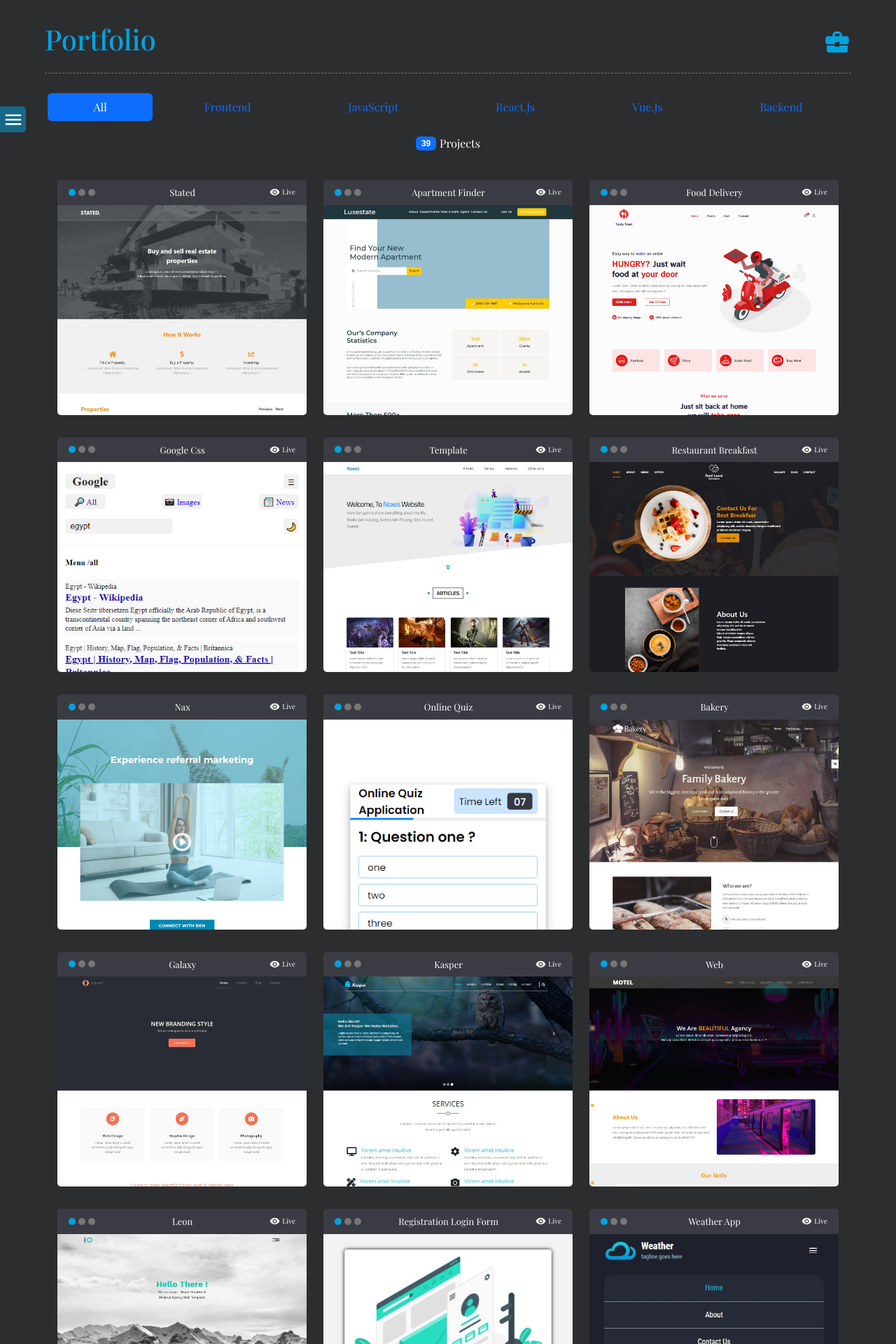
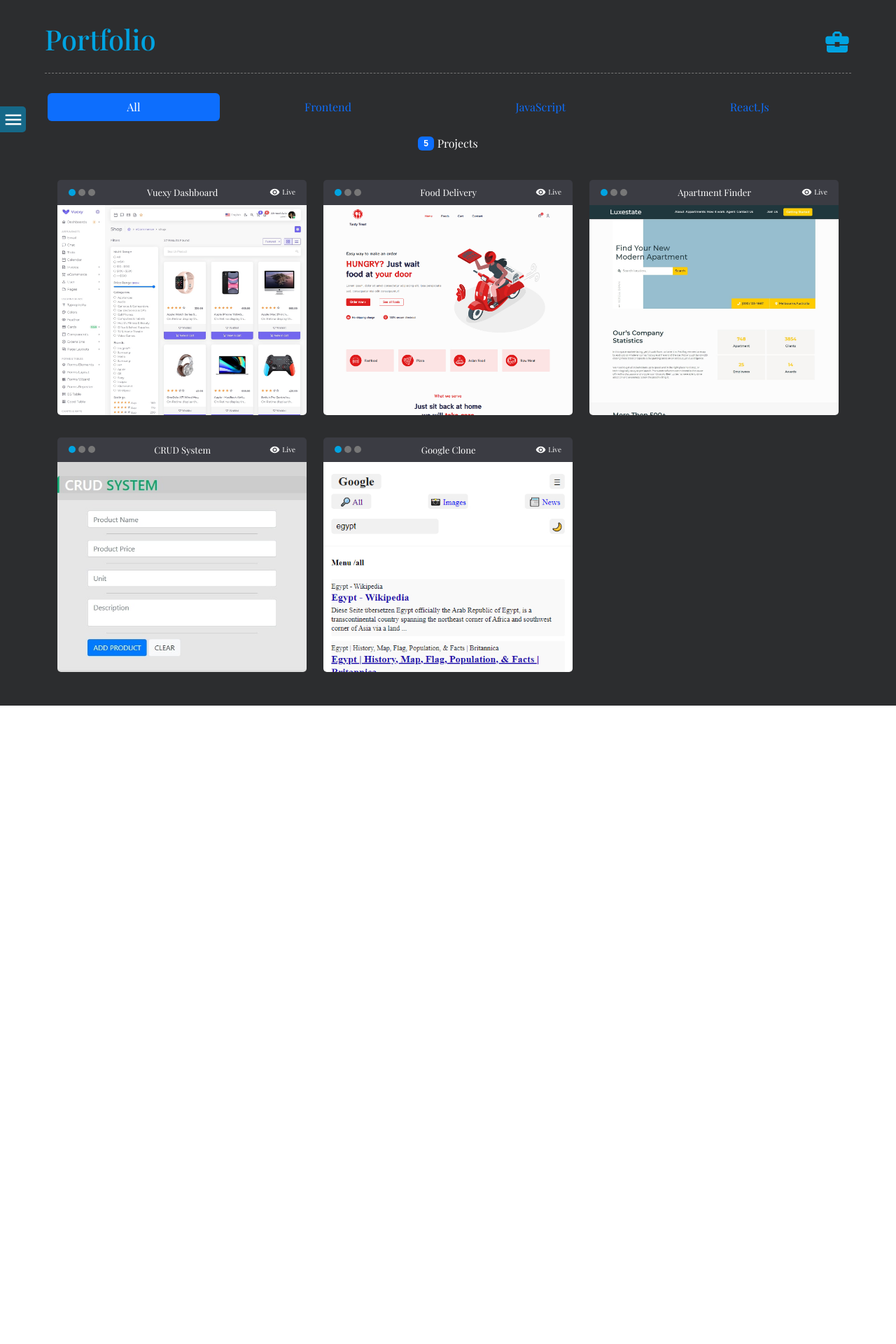
Before and after one commit to Aziz3010/aziz-website, a React (Create React App) app: page /portfolio in a window 1280 px wide. Shown: the top 1920 px of the page at 70% size. After the commit the page ends 1008 px from the top, so only its background shows below. Built offline with nearby package versions, Linux system fonts and the light colour scheme.

Commit message:
edit on portfolio page

```diff
--- a/src/Pages/Portfolio/Portfolio.jsx
+++ b/src/Pages/Portfolio/Portfolio.jsx
@@ -43,13 +43,13 @@ const Portfolio = () => {
           <a className="nav-link" rel="noreferrer" href="/">React.Js</a>
         </li>
 
-        <li className="nav-item m-1" onClick={ (e) => handleTabs(e) }>
+        {/* <li className="nav-item m-1" onClick={ (e) => handleTabs(e) }>
           <a className="nav-link" rel="noreferrer" href="/">Vue.Js</a>
-        </li>
+        </li> */}
 
-        <li className="nav-item m-1" onClick={ (e) => handleTabs(e) }>
+        {/* <li className="nav-item m-1" onClick={ (e) => handleTabs(e) }>
           <a className="nav-link"  rel="noreferrer" href="/">Backend</a>
-        </li>
+        </li> */}
 
       </ul>
       {/* Projects Numeber */}
--- a/src/Projects.js
+++ b/src/Projects.js
@@ -1,315 +1,44 @@
-import I1 from "./images/projects/Stated-Template.jpg";
-import I2 from "./images/projects/Apartment-Finder.jpg";
-import I3 from "./images/projects/Template-3.jpg";
-import I4 from "./images/projects/Restaurant-Breakfast-Template.jpg";
-import I5 from "./images/projects/Bakery-Site.jpg";
-import I6 from "./images/projects/Galaxy-Template.jpg";
-import I7 from "./images/projects/Kasper-Template.jpg";
-import I8 from "./images/projects/Web-Template.jpg";
-import I9 from "./images/projects/Leon-Template.jpg";
-import I10 from "./images/projects/Registration-Login-Form.jpg";
-import I11 from "./images/projects/Weather-App.jpg";
-import I12 from "./images/projects/CRUD-System.jpg";
-import I13 from "./images/projects/Egyptian-Party.jpg";
-import I14 from "./images/projects/x-o-game.jpg";
-import I15 from "./images/projects/Quiz-app.jpg";
-import I16 from "./images/projects/aziz-portfolio.jpg";
-import I17 from "./images/projects/asset.jpg";
-import I18 from "./images/projects/mini-store.jpg";
-import I19 from "./images/projects/aziz-notes.jpg";
-import I20 from "./images/projects/todo-list.jpg";
-import I21 from "./images/projects/aziz-e-store.jpg";
-import I22 from "./images/projects/win-with-aziz.jpg";
-import I23 from "./images/projects/care-zone.jpg";
-import I24 from "./images/projects/Shopping-Cart-php.jpg";
-import I25 from "./images/projects/Dentist-Care.jpg";
-import I26 from "./images/projects/admin-dashboard.jpg";
-import I27 from "./images/projects/restaurant-react.jpg";
-import I28 from "./images/projects/deliveryfoodapp.jpg";
-import I29 from "./images/projects/calculator.jpg";
-import I30 from "./images/projects/vuexy-dashboard.jpg";
-import I31 from "./images/projects/todo-vue-app.jpg";
-import I32 from "./images/projects/food-recipe.jpg";
-import I33 from "./images/projects/ecommerce-app.jpg";
-import I34 from "./images/projects/real-estate-app.jpg";
-import I35 from "./images/projects/google-clone.jpg";
-import I36 from "./images/projects/Online-Quiz.jpg";
-import I37 from "./images/projects/google-search-clone.jpg";
-import I38 from "./images/projects/nax.jpg";
-import I39 from "./images/projects/food-delivery.jpg";
+import I1 from "./images/projects/vuexy-dashboard.jpg";
+import I2 from "./images/projects/food-delivery.jpg";
+import I3 from "./images/projects/Apartment-Finder.jpg";
+import I4 from "./images/projects/CRUD-System.jpg";
+import I5 from "./images/projects/google-search-clone.jpg";
 
 const projects = [
   {
-    'name': "Stated",
-    'live_link': "https://aziz3010.github.io/Stated-Template/",
+    'name': "vuexy-dashboard",
+    'live_link': "https://aziz3010.github.io/vuexy-dashboard/",
     'pic': I1,
-    'project_name': "Stated",
-    'technology': "Frontend",
-  },
-  {
-    'name': "Apartment Finder",
-    'live_link': "https://aziz3010.github.io/Apartment-Finder/",
-    'pic': I2,
-    'project_name': "Apartment Finder",
+    'project_name': "vuexy dashboard",
     'technology': "Frontend",
   },
   {
     'name': "Food delivery",
     'live_link': "https://food-delivery-app-flax.vercel.app/home",
-    'pic': I39,
+    'pic': I2,
     'project_name': "Food delivery",
     'technology': "React.Js",
   },
   {
-    'name': "Google Css",
-    'live_link': "https://google-search-clone-cyan.vercel.app/all",
-    'pic': I37,
-    'project_name': "Google Css",
-    'technology': "React.Js",
-  },
-  {
-    'name': "Template 3",
-    'live_link': "https://aziz3010.github.io/Template-3/",
+    'name': "Apartment Finder",
+    'live_link': "https://aziz3010.github.io/Apartment-Finder/",
     'pic': I3,
-    'project_name': "Template",
+    'project_name': "Apartment Finder",
     'technology': "Frontend",
   },
-  {
-    'name': "Restaurant Breakfast",
-    'live_link': "https://aziz3010.github.io/Restaurant-Breakfast-Template/",
-    'pic': I4,
-    'project_name': "Restaurant Breakfast",
-    'technology': "Frontend",
-  },
-  {
-    'name': "Nax",
-    'live_link': "https://aziz3010.github.io/Nax/",
-    'pic': I38,
-    'project_name': "Nax",
-    'technology': "Frontend",
-  },
-  {
-    'name': "Online Quiz",
-    'live_link': "https://aziz3010.github.io/Online-Quiz-App/",
-    'pic': I36,
-    'project_name': "Online Quiz",
-    'technology': "JavaScript",
-  },
-  {
-    'name': "Bakery",
-    'live_link': "https://aziz3010.github.io/Bakery/",
-    'pic': I5,
-    'project_name': "Bakery",
-    'technology': "Frontend",
-  },
-  {
-    'name': "Galaxy",
-    'live_link': "https://aziz3010.github.io/Galaxy-Template/",
-    'pic': I6,
-    'project_name': "Galaxy",
-    'technology': "Frontend",
-  },
-  {
-    'name': "Kasper",
-    'live_link': "https://aziz3010.github.io/Kasper-Template/",
-    'pic': I7,
-    'project_name': "Kasper",
-    'technology': "Frontend",
-  },
-  {
-    'name': "Template 2",
-    'live_link': "https://aziz3010.github.io/Web-Template/",
-    'pic': I8,
-    'project_name': "Web",
-    'technology': "Frontend",
-  },
-  {
-    'name': "Leon",
-    'live_link': "https://aziz3010.github.io/Leon-Template/",
-    'pic': I9,
-    'project_name': "Leon",
-    'technology': "Frontend",
-  },
-  {
-    'name': "Registration & Login",
-    'live_link': "https://aziz3010.github.io/Registration-Login-Form/",
-    'pic': I10,
-    'project_name': "Registration Login Form",
-    'technology': "JavaScript",
-  },
-  {
-    'name': "Weather App",
-    'live_link': "https://aziz3010.github.io/Weather-App/",
-    'pic': I11,
-    'project_name': "Weather App",
-    'technology': "JavaScript",
-  },
+
   {
     'name': "CRUD-System",
     'live_link': "https://aziz3010.github.io/CRUD-System/",
-    'pic': I12,
+    'pic': I4,
     'project_name': "CRUD System",
     'technology': "JavaScript",
   },
   {
-    'name': "Egyptian Party",
-    'live_link': "https://aziz3010.github.io/Egyptian-Party/",
-    'pic': I13,
-    'project_name': "Egyptian Party",
-    'technology': "JavaScript",
-  },
-  {
-    'name': "x-o game",
-    'live_link': "https://aziz3010.github.io/x-o-game/",
-    'pic': I14,
-    'project_name': "x-o game",
-    'technology': "JavaScript",
-  },
-  {
-    'name': "Quiz app",
-    'live_link': "https://aziz3010.github.io/Quiz-app/",
-    'pic': I15,
-    'project_name': "Quiz app",
-    'technology': "JavaScript",
-  },
-  {
-    'name': "portfolio",
-    'live_link': "https://aziz-portfolio200.herokuapp.com/",
-    'pic': I16,
-    'project_name': "portfolio",
-    'technology': "React.Js",
-  },
-  {
-    'name': "asset200",
-    'live_link': "https://asset200.herokuapp.com/",
-    'pic': I17,
-    'project_name': "asset",
-    'technology': "React.Js",
-  },
-  {
-    'name': "mini-store200",
-    'live_link': "https://mini-store200.herokuapp.com/",
-    'pic': I18,
-    'project_name': "mini store",
-    'technology': "React.Js",
-  },
-  {
-    'name': "notes",
-    'live_link': "https://aziz-notes.herokuapp.com/",
-    'pic': I19,
-    'project_name': "notes",
-    'technology': "React.Js",
-  },
-  {
-    'name': "todo",
-    'live_link': "https://todo300.herokuapp.com/",
-    'pic': I20,
-    'project_name': "todo list",
-    'technology': "React.Js",
-  },
-  {
-    'name': "e store",
-    'live_link': "http://aziz-e-store.rf.gd/",
-    'pic': I21,
-    'project_name': "e store",
-    'technology': "Backend",
-  },
-  {
-    'name': "win with aziz",
-    'live_link': "http://win-with-aziz.rf.gd/",
-    'pic': I22,
-    'project_name': "win",
-    'technology': "Backend",
-  },
-  {
-    'name': "car zone",
-    'live_link': "https://aziz3010.github.io/car-zone/",
-    'pic': I23,
-    'project_name': "car zone",
-    'technology': "Frontend",
-  },
-  {
-    'name': "Shopping & Cart",
-    'live_link': "http://shoppingwithcart.rf.gd/",
-    'pic': I24,
-    'project_name': "Shopping & Cart",
-    'technology': "Backend",
-  },
-  {
-    'name': "Dentist Care",
-    'live_link': "NotFound.html",
-    'pic': I25,
-    'project_name': "Dentist Care",
-    'technology': "Backend",
-  },
-  {
-    'name': "Admin Dashboard",
-    'live_link': "https://github.com/Aziz3010/admin-dashboard",
-    'pic': I26,
-    'project_name': "Admin Dashboard",
-    'technology': "React.Js",
-  },
-  {
-    'name': "restaurant React.Js",
-    'live_link': "https://restaurant-by-react.netlify.app/",
-    'pic': I27,
-    'project_name': "restaurant",
-    'technology': "React.Js",
-  },
-  {
-    'name': "Delivery Food App",
-    'live_link': "https://deliveryfoodapp.netlify.app/",
-    'pic': I28,
-    'project_name': "Delivery Food App",
-    'technology': "React.Js",
-  },
-  {
-    'name': "Calculator",
-    'live_link': "https://aziz3010.github.io/calculator/",
-    'pic': I29,
-    'project_name': "Calculator",
-    'technology': "JavaScript",
-  },
-  {
-    'name': "vuexy-dashboard",
-    'live_link': "https://aziz3010.github.io/vuexy-dashboard/",
-    'pic': I30,
-    'project_name': "vuexy dashboard",
-    'technology': "Frontend",
-  },
-  {
-    'name': "todo app",
-    'live_link': "https://aziz-todo-vue-app.netlify.app/",
-    'pic': I31,
-    'project_name': "todo app",
-    'technology': "Vue.Js",
-  },
-  {
-    'name': "food recipe",
-    'live_link': "../NotFound.html",
-    'pic': I32,
-    'project_name': "food recipe",
-    'technology': "React.Js",
-  },
-  {
-    'name': "ecommerce app",
-    'live_link': "../NotFound.html",
-    'pic': I33,
-    'project_name': "ecommerce",
-    'technology': "React.Js",
-  },
-  {
-    'name': "Real state",
-    'live_link': "https://real-estate-coral.vercel.app/",
-    'pic': I34,
-    'project_name': "Real state",
-    'technology': "React.Js",
-  },
-  {
-    'name': "Google tw",
-    'live_link': "https://google-clone-woad-tau.vercel.app/search",
-    'pic': I35,
-    'project_name': "Google tw",
+    'name': "Google clone",
+    'live_link': "https://google-search-clone-cyan.vercel.app/all",
+    'pic': I5,
+    'project_name': "Google clone",
     'technology': "React.Js",
   },
 ];
```
